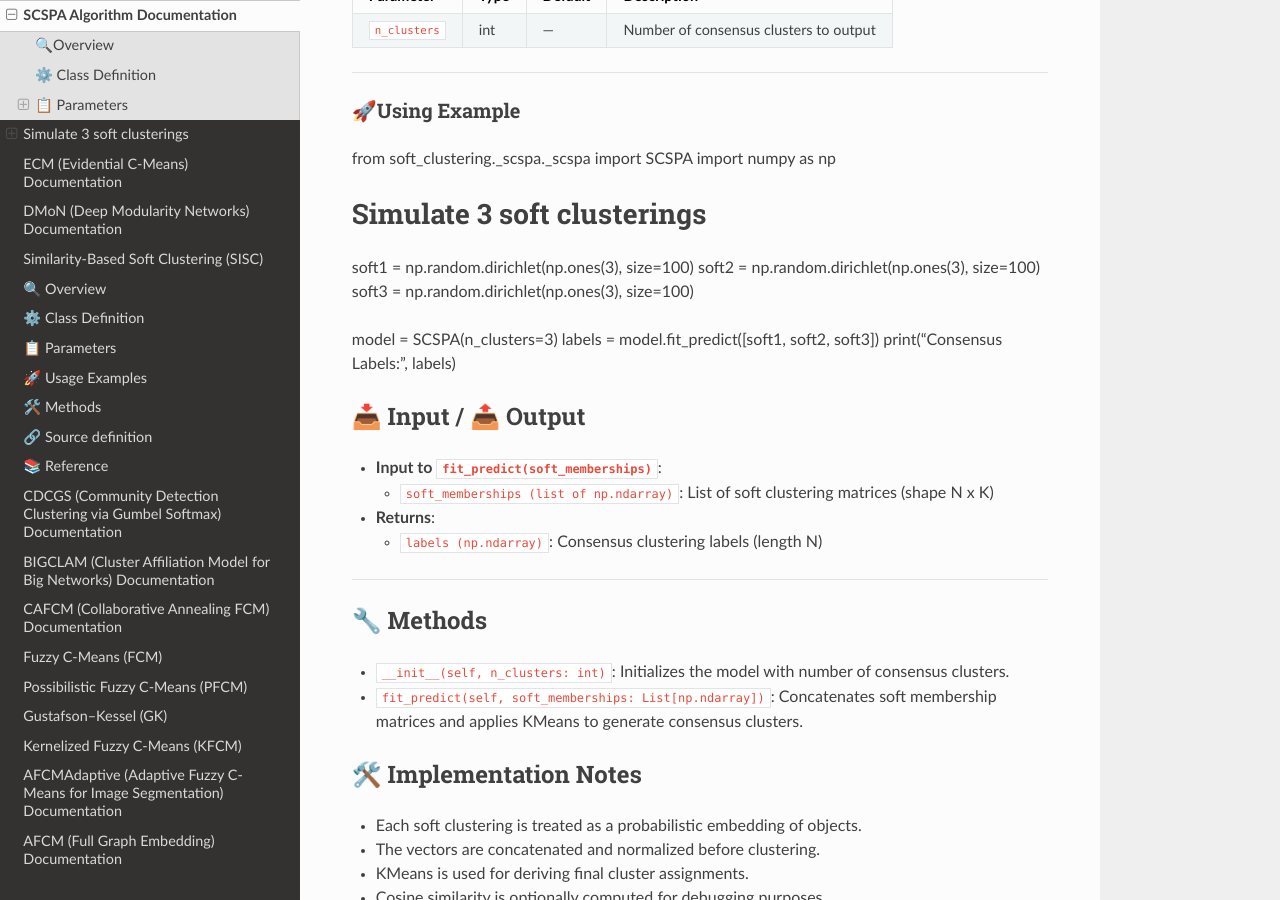
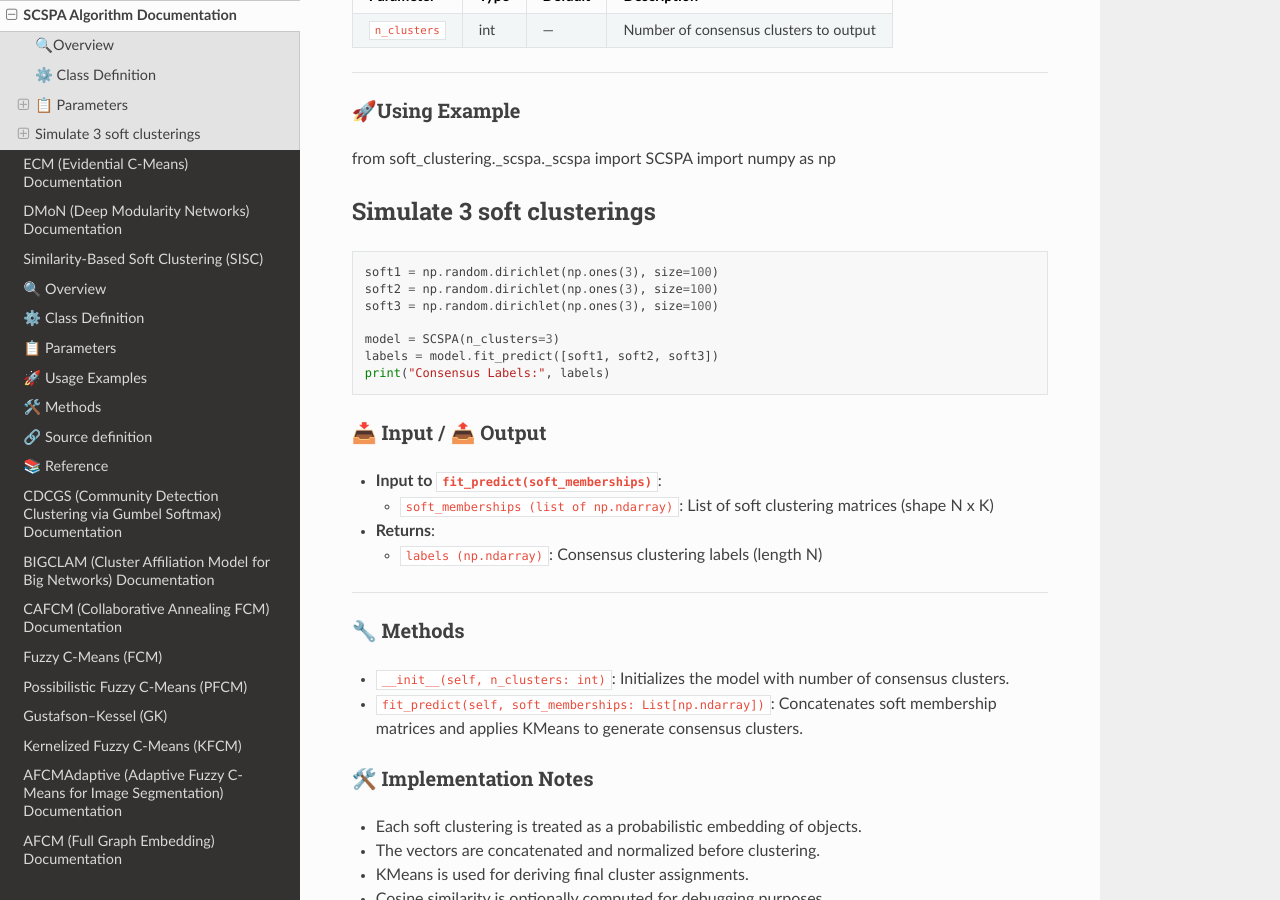
Before and after one commit to soft-clustering/soft-clustering, a Sphinx documentation site: the page built from docs/source/scspa.md, in a window 1280 px wide and 900 px high, scrolled down 715 px. Built offline with Sphinx 7.4.7 and the Read the Docs theme 3.1.0, drawn with Linux system fonts in a browser that asks for light colours.

Commit message:
Update scspa.md

````diff
--- a/docs/source/scspa.md
+++ b/docs/source/scspa.md
@@ -28,7 +28,8 @@
 from soft_clustering._scspa._scspa import SCSPA
 import numpy as np
 
-# Simulate 3 soft clusterings
+## Simulate 3 soft clusterings
+```python
 soft1 = np.random.dirichlet(np.ones(3), size=100)
 soft2 = np.random.dirichlet(np.ones(3), size=100)
 soft3 = np.random.dirichlet(np.ones(3), size=100)
@@ -36,6 +37,7 @@
 model = SCSPA(n_clusters=3)
 labels = model.fit_predict([soft1, soft2, soft3])
 print("Consensus Labels:", labels)
+```
 ### 📥 Input / 📤 Output
 
 - **Input to `fit_predict(soft_memberships)`**:
````
